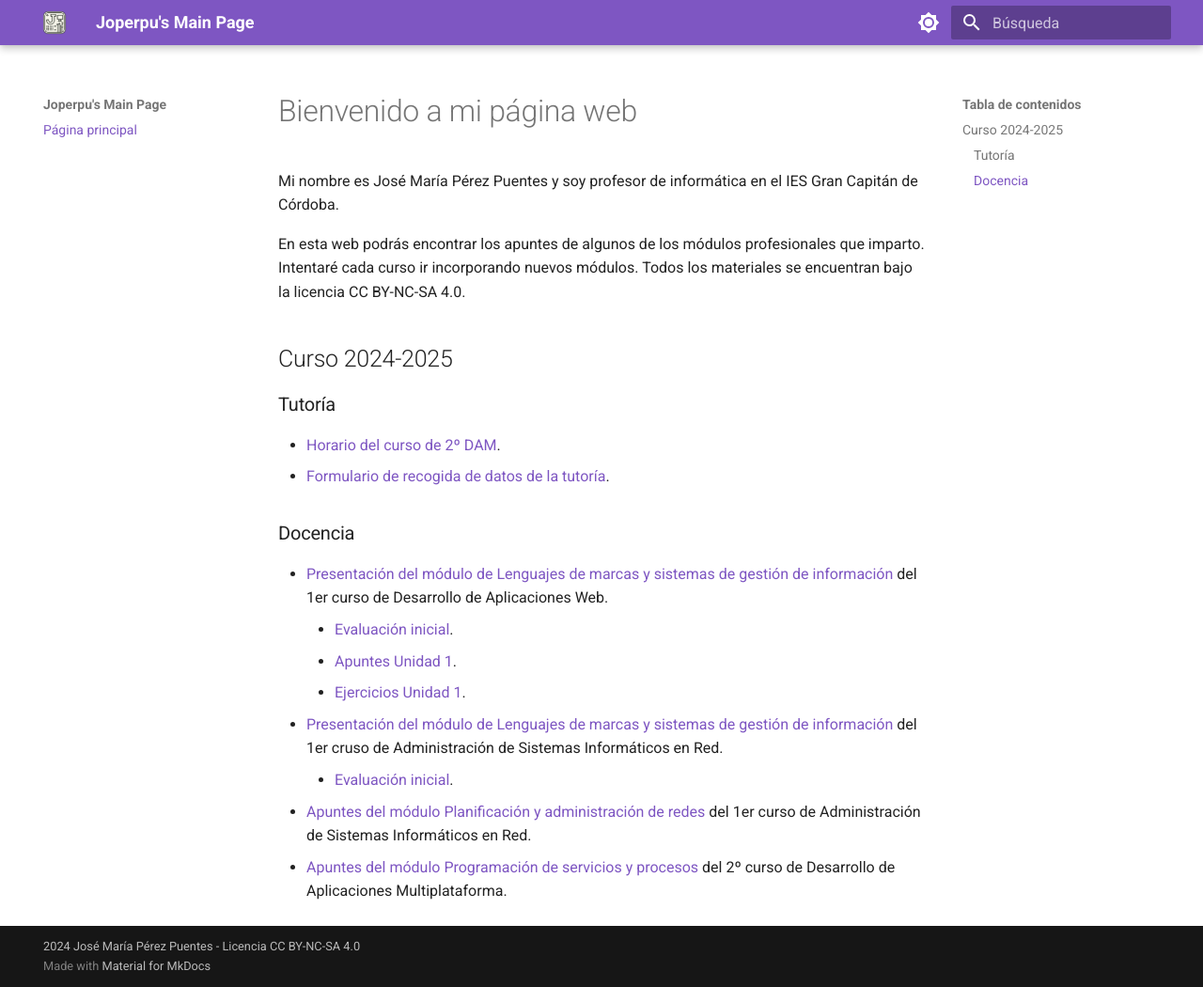
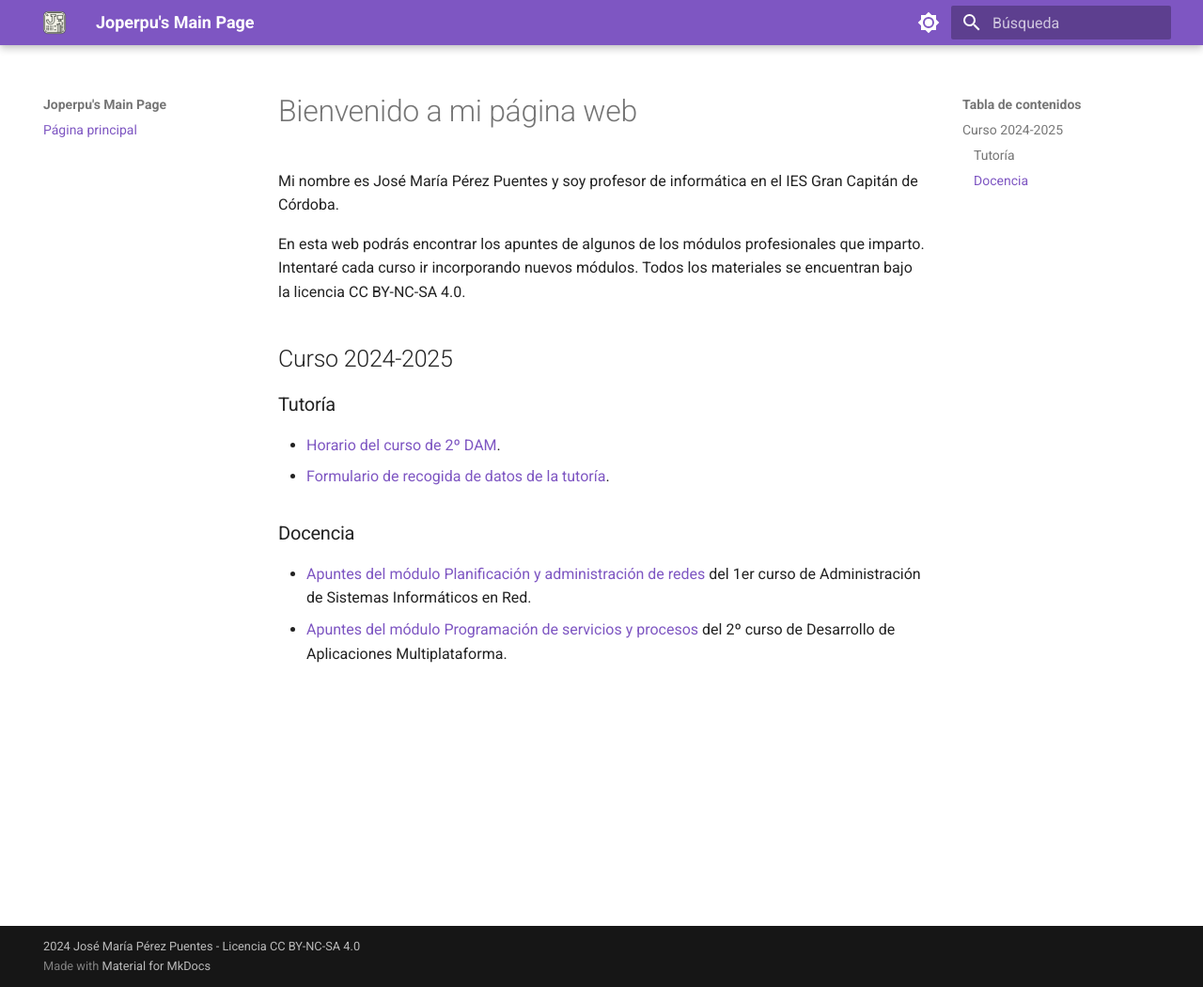
Before and after one commit to Joperpu/joperpu.github.io, an MkDocs documentation site: the page built from docs/index.md, in a window 1280 px wide and 1050 px high. Shown: the whole window at 94% size. Built offline with MkDocs 1.6.1 and Material for MkDocs 9.7.7, drawn with Linux system fonts in a browser that asks for light colours.

Commit message:
Actualización

```diff
--- a/docs/index.md
+++ b/docs/index.md
@@ -13,11 +13,5 @@ En esta web podrás encontrar los apuntes de algunos de los módulos profesional
 
 ### Docencia
 
-* [Presentación del módulo de Lenguajes de marcas y sistemas de gestión de información](assets/files/Presentación_LMSGI_DAW.pdf) del 1er curso de Desarrollo de Aplicaciones Web.
-    * [Evaluación inicial](https://forms.gle/ZRAfA63HXZiS7cCU6).
-    * [Apuntes Unidad 1](assets/files/UD1.pdf).
-    * [Ejercicios Unidad 1](assets/files/Ejercicios_UD1.pdf).
-* [Presentación del módulo de Lenguajes de marcas y sistemas de gestión de información](assets/files/Presentación_LMSGI_ASIR.pdf) del 1er cruso de Administración de Sistemas Informáticos en Red.
-    * [Evaluación inicial](https://forms.gle/ZRAfA63HXZiS7cCU6).
 * [Apuntes del módulo Planificación y administración de redes](https://joperpu.github.io/par2425/) del 1er curso de Administración de Sistemas Informáticos en Red.
 * [Apuntes del módulo Programación de servicios y procesos](https://joperpu.github.io/psp2425/) del 2º curso de Desarrollo de Aplicaciones Multiplataforma.
```
